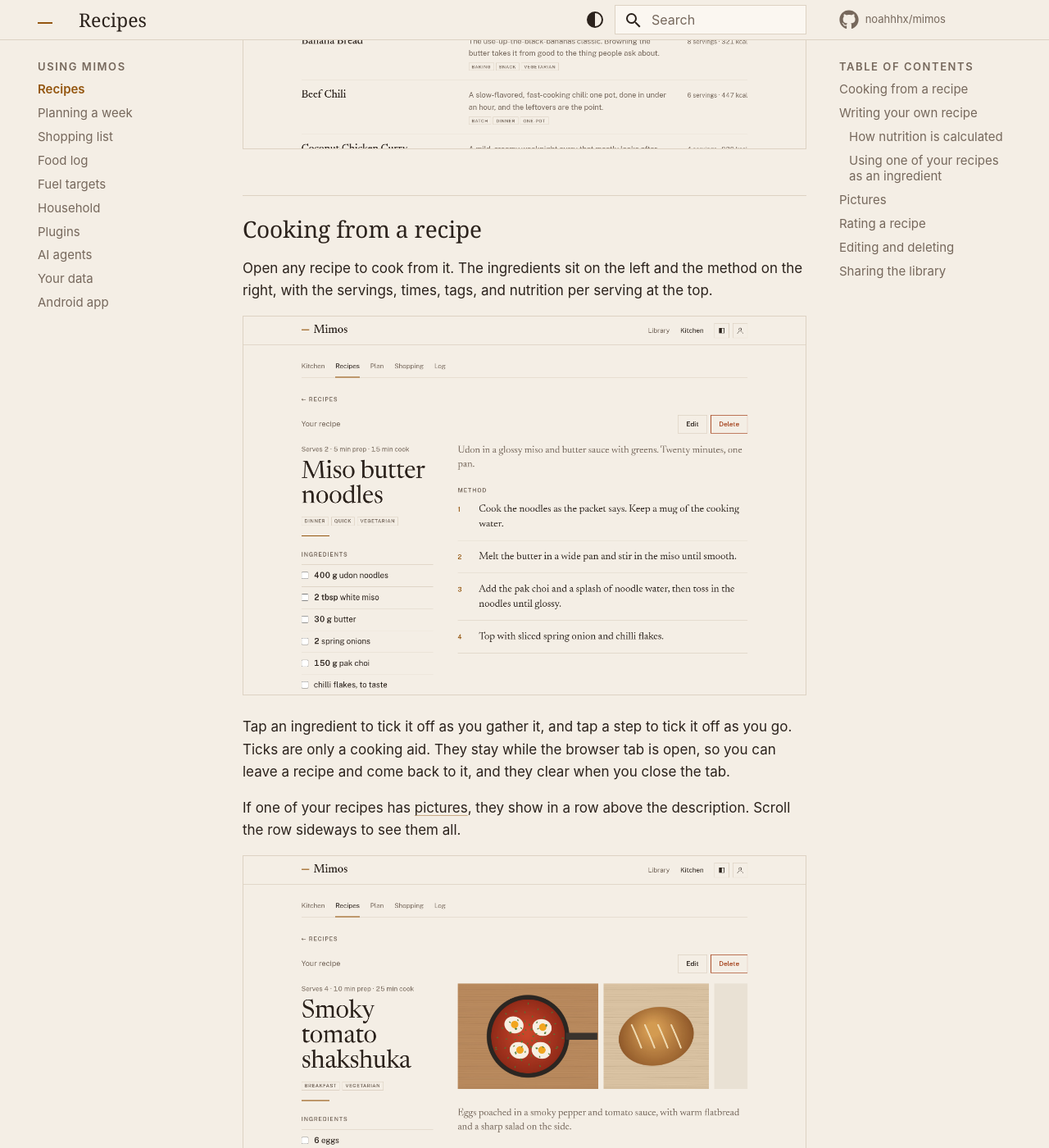
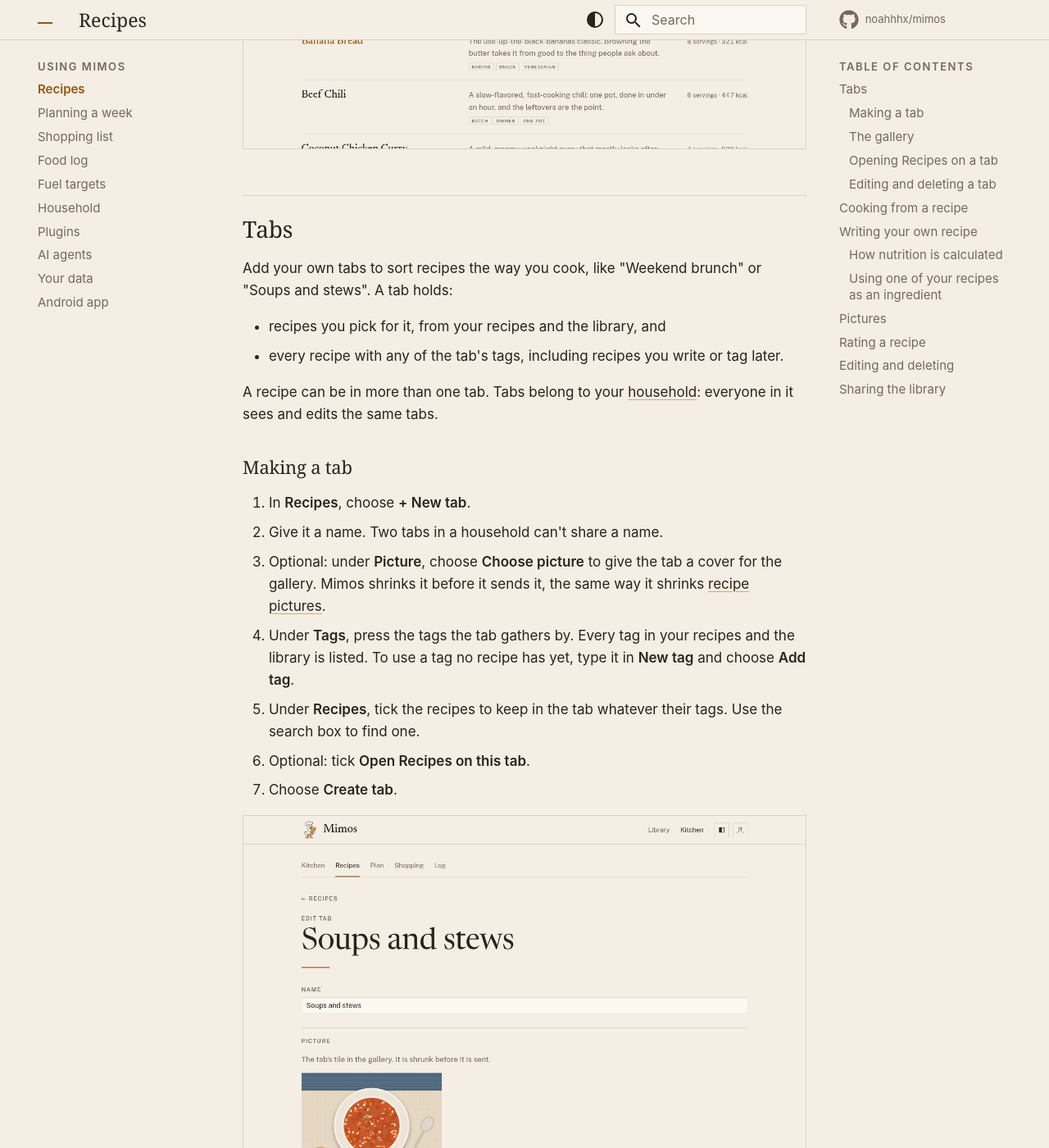
Before and after one commit to noahhhx/mimos, an MkDocs documentation site: the page built from docs/guide/recipes.md, in a window 1280 px wide and 1400 px high, scrolled down 999 px. Shown: the whole window at 82% size. Built offline with MkDocs 1.6.1 and Material for MkDocs 9.7.7, drawn with Linux system fonts in a browser that asks for light colours; comment, search, counter and statistics services are not loaded; some of the changed text lies outside the part shown.

Commit message:
docs(guide): describe recipe tabs, the gallery, and the default tab

```diff
--- a/docs/guide/recipes.md
+++ b/docs/guide/recipes.md
@@ -1,6 +1,7 @@
 # Recipes
 
-Open **Recipes** to see your recipe book. It has two tabs:
+Open **Recipes** to see your recipe book. It has two tabs, plus any
+[tabs you add](#tabs):
 
 - **My recipes**: the recipes you and your [household](household.md) have
   written. Only your household can see them, and a recipe someone else
@@ -22,6 +23,76 @@ or choose **Clear tags** to widen the list back out. The tab counts stay
 as totals; only the list below them is filtered.
 
 ![The recipe book, showing the Library tab](../assets/screenshots/recipes.png)
+
+## Tabs
+
+Add your own tabs to sort recipes the way you cook, like "Weekend brunch"
+or "Soups and stews". A tab holds:
+
+- recipes you pick for it, from your recipes and the library, and
+- every recipe with any of the tab's tags, including recipes you write or
+  tag later.
+
+A recipe can be in more than one tab. Tabs belong to your
+[household](household.md): everyone in it sees and edits the same tabs.
+
+### Making a tab
+
+1. In **Recipes**, choose **+ New tab**.
+2. Give it a name. Two tabs in a household can't share a name.
+3. Optional: under **Picture**, choose **Choose picture** to give the tab
+   a cover for the gallery. Mimos shrinks it before it sends it, the same
+   way it shrinks [recipe pictures](#pictures).
+4. Under **Tags**, press the tags the tab gathers by. Every tag in your
+   recipes and the library is listed. To use a tag no recipe has yet, type
+   it in **New tag** and choose **Add tag**.
+5. Under **Recipes**, tick the recipes to keep in the tab whatever their
+   tags. Use the search box to find one.
+6. Optional: tick **Open Recipes on this tab**.
+7. Choose **Create tab**.
+
+![The tab form, with a cover, a tag, and two picked recipes](../assets/screenshots/recipe-tabs-form.png)
+
+A tab can start empty and be filled later.
+
+### The gallery
+
+When your household has tabs, Recipes opens on a gallery of them, and the
+tab bar gains **Tabs**, which brings the gallery back. Each tile shows the
+tab's cover, its name, and how many recipes it holds. A tab without a
+cover shows its name on a plain block. The last tile, **New tab**, makes
+another one.
+
+![The gallery of tabs, one marked Default](../assets/screenshots/recipe-tabs-gallery.png)
+
+Choose a tile, or the tab's name in the tab bar, to open the tab. Its
+recipes are listed like **My recipes**, with the same search, sort, and
+tag buttons.
+
+![A tab open, listing its recipes](../assets/screenshots/recipe-tab.png)
+
+### Opening Recipes on a tab
+
+To skip the gallery, open a tab and choose **Open by default**, or tick
+**Open Recipes on this tab** in its form. Recipes then opens straight on
+that tab, and the gallery marks its tile **Default**. Choose **Open by
+default** again to go back to the gallery.
+
+Your default is your own choice. Someone else in your household can
+choose a different tab, or none.
+
+### Editing and deleting a tab
+
+Open the tab and choose **Edit tab**. Change what you like and choose
+**Save changes**. To change the cover, choose **Replace picture** or
+**Remove picture**. If something can't be saved, the form stays open and
+says why. Save again to send the rest.
+
+To delete the tab, choose **Delete tab** in its form. Its recipes stay
+where they are. Once a household has no tabs, Recipes opens on **My
+recipes** again.
+
+Tabs travel with your recipes in [your export](your-data.md).
 
 ## Cooking from a recipe
 
```
Also changed, not shown: docs/assets/screenshots/recipe-tab.png (added), docs/assets/screenshots/recipe-tabs-form.png (added), docs/assets/screenshots/recipe-tabs-gallery.png (added), docs/assets/screenshots/recipes.png.
